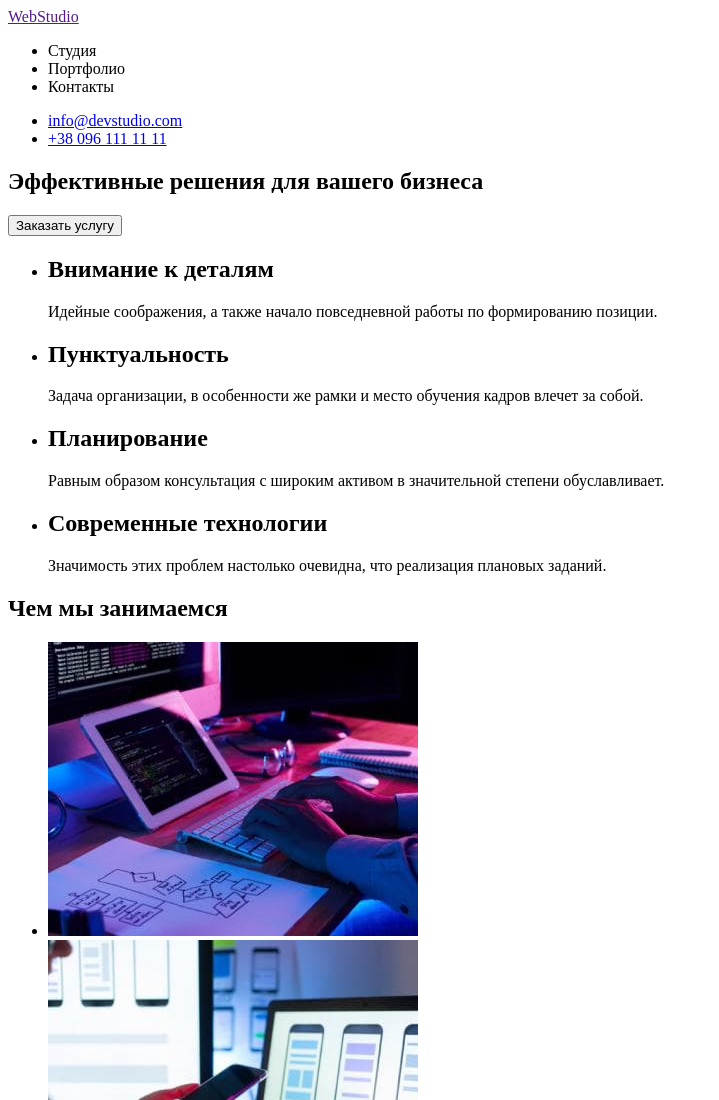
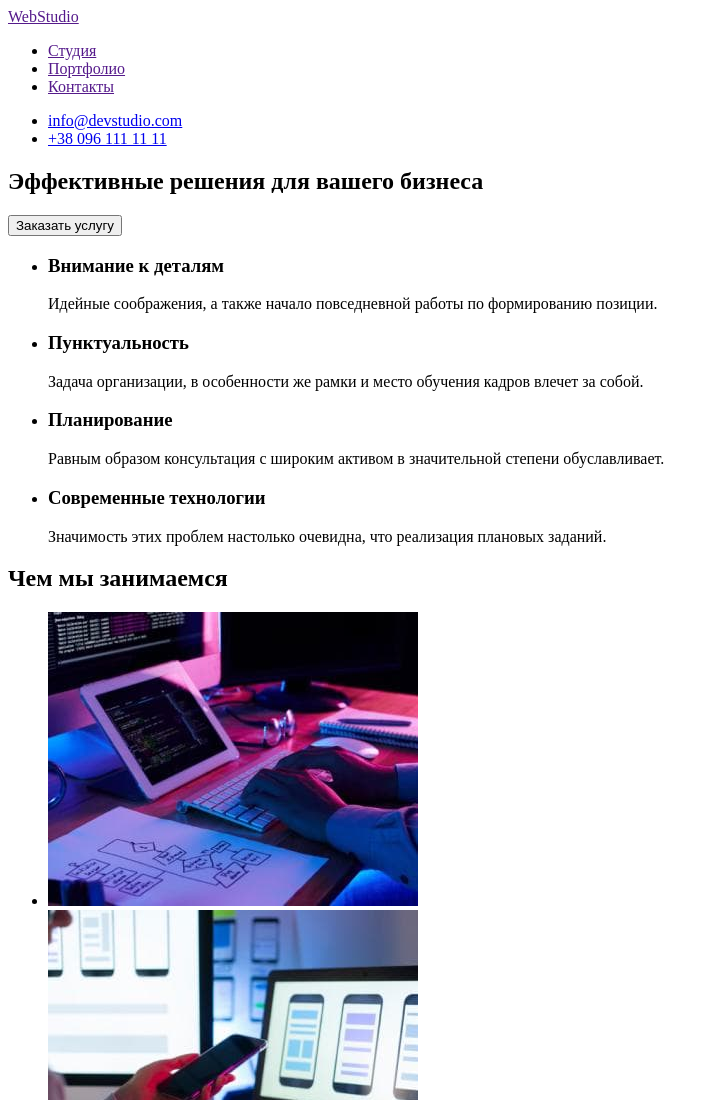
Before and after one commit to semovs123/goit-markup-hw-01, a plain HTML site: page index.html in a window 1280 px wide. Shown: the top 1100 px of the page, without its empty margins (0-719 px from the left). Drawn offline with Linux system fonts and the light colour scheme.

Commit message:
исправил с h2 на h3,  в навигации поставил ссылки(недостаточно вниматьльно писал)  убрал br

```diff
--- a/index.html
+++ b/index.html
@@ -8,16 +8,14 @@
   </head>
   <body>
     <header>
-      <a href="" lang="ru">WebStudio</a>
-
+      <a href="" lang="en">WebStudio</a>
       <nav>
         <ul>
-          <li>Студия</li>
-          <li>Портфолио</li>
-          <li>Контакты</li>
+          <li><a href="">Студия</a></li>
+          <li><a href="">Портфолио</a></li>
+          <li><a href="">Контакты</a></li>
         </ul>
       </nav>
-
       <ul>
         <li>
           <a href="mailto:info@devstudio.com" lang="ru">info@devstudio.com</a>
@@ -32,35 +30,32 @@
         <h1>Эффективные решения для вашего бизнеса</h1>
         <button name="button">Заказать услугу</button>
       </section>
-
       <section>
         <ul>
           <li>
-            <h2>Внимание к деталям</h2>
+            <h3>Внимание к деталям</h3>
             <p>Идейные соображения, а также начало повседневной работы по формированию позиции.</p>
           </li>
           <li>
-            <h2>Пунктуальность</h2>
+            <h3>Пунктуальность</h3>
             <p>
               Задача организации, в особенности же рамки и место обучения кадров влечет за собой.
             </p>
           </li>
           <li>
-            <h2>Планирование</h2>
+            <h3>Планирование</h3>
             <p>
               Равным образом консультация с широким активом в значительной степени обуславливает.
             </p>
           </li>
           <li>
-            <h2>Современные технологии</h2>
+            <h3>Современные технологии</h3>
             <p>Значимость этих проблем настолько очевидна, что реализация плановых заданий.</p>
           </li>
         </ul>
       </section>
-
       <section>
         <h2>Чем мы занимаемся</h2>
-
         <ul>
           <li>
             <img src="./images/job11.jpg" alt="Работа 1" width="370" />
@@ -73,32 +68,26 @@
           </li>
         </ul>
       </section>
-
       <section>
         <h2>Наша команда</h2>
         <ul>
           <li>
             <img src="./images/igor.jpg" alt="Игорь Демьяненко" width="270" />
-
             <h3>Игорь Демьяненко</h3>
             <p lang="en">Product Designer</p>
           </li>
           <li>
             <img src="./images/olga.jpg" alt="Ольга Репина" width="270" />
-
             <h3>Ольга Репина</h3>
             <p lang="en">Frontend Developer</p>
           </li>
           <li>
             <img src="./images/nikolay.jpg" alt="Николай Тарасов" width="270" />
-
             <h3>Николай Тарасов</h3>
             <p lang="en">Marketing</p>
           </li>
-
           <li>
             <img src="./images/mihail.jpg" alt="Михаил Ермаков" width="270" />
-
             <h3>Михаил Ермаков</h3>
             <p lang="en">UI Designer</p>
           </li>
@@ -109,7 +98,7 @@
       <a href="" lang="en">WebStudio</a>
       <address>
         <p>г. Киев, пр-т Леси Украинки, 26</p>
-        <a href="mailto:info@example.com" lang="en">info@example.com</a> <br />
+        <a href="mailto:info@example.com" lang="en">info@example.com</a>
         <a href="tel:+380991111111">+38 099 111 11 11</a>
       </address>
     </footer>
```
